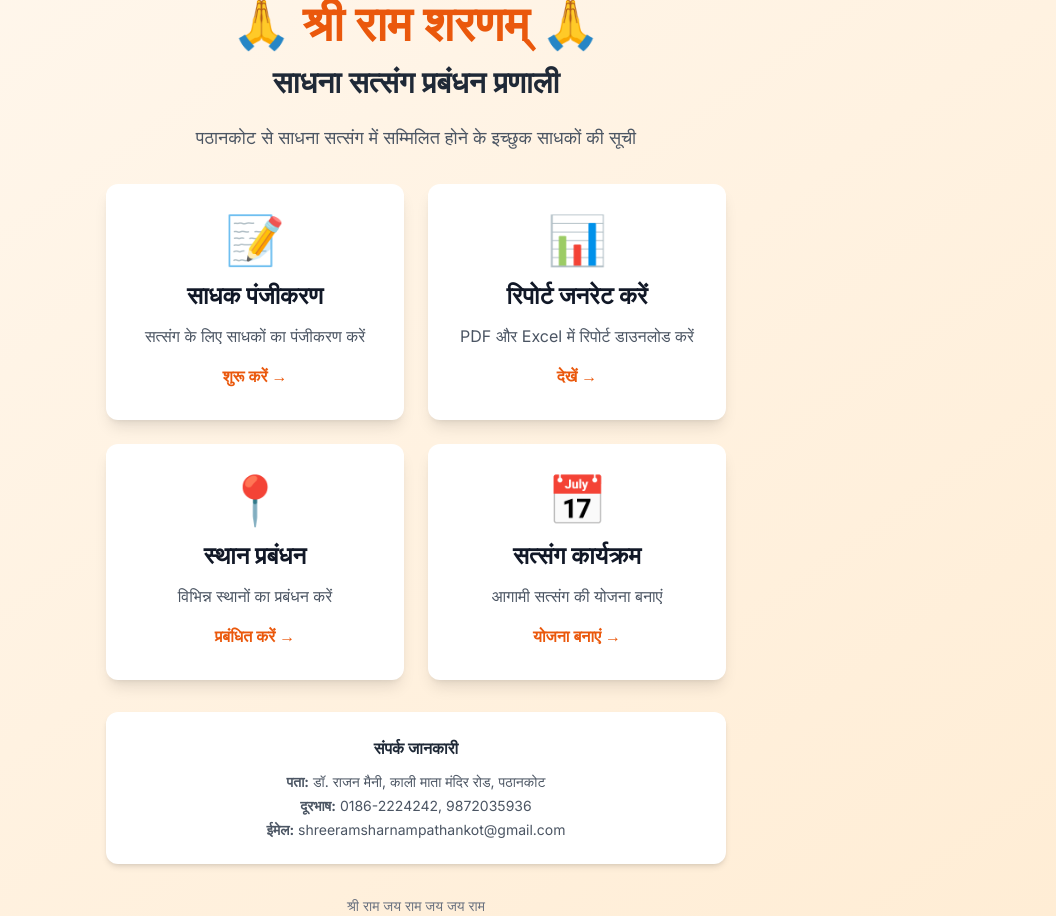
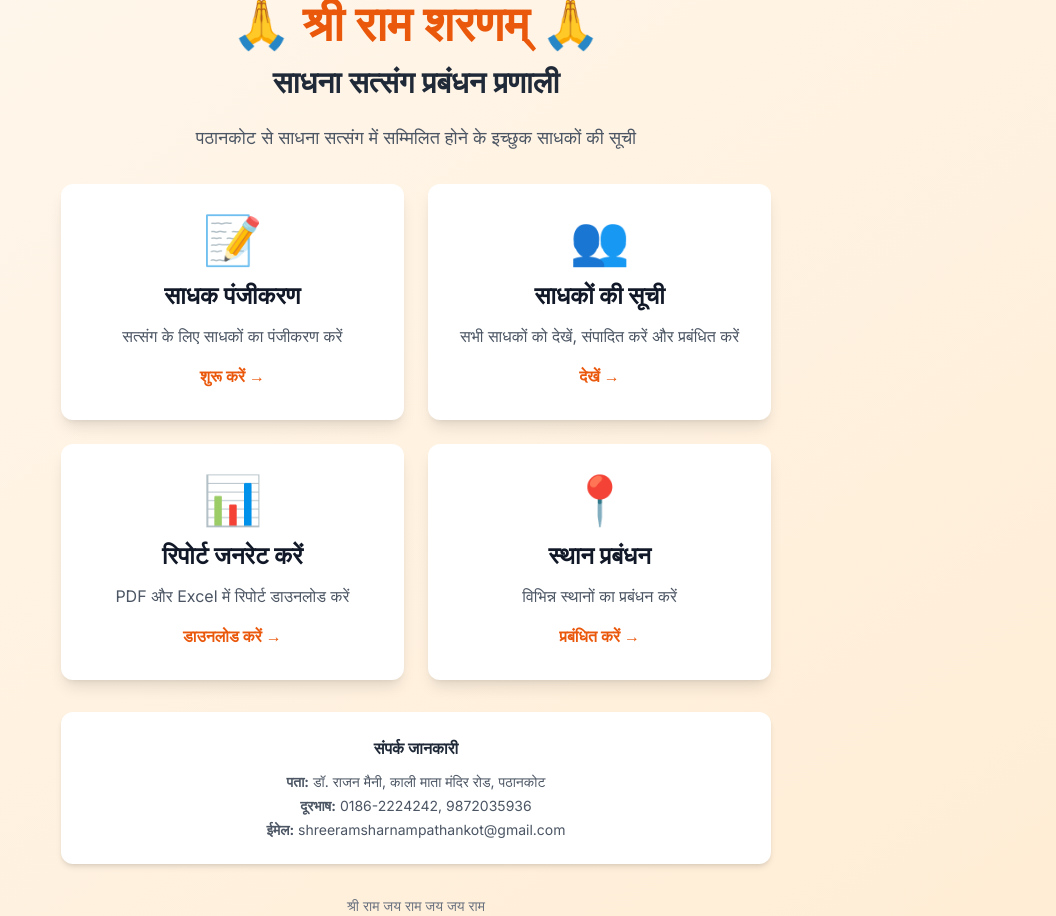
Before and after one commit to fmspathankot-spec/sadhana-satsang-portal, a Next.js app: page / in a window 1280 px wide. Shown: the whole page, without its empty margins (224-1280 px from the left). Built offline with nearby package versions, Linux system fonts and the light colour scheme.

Commit message:
feat: Update homepage with sadhaks list link

```diff
--- a/app/page.tsx
+++ b/app/page.tsx
@@ -31,6 +31,23 @@ export default function HomePage() {
             </div>
           </a>
 
+          {/* View All Sadhaks Card */}
+          <a
+            href="/sadhaks"
+            className="group bg-white rounded-xl shadow-lg p-8 hover:shadow-2xl transition-all transform hover:-translate-y-1"
+          >
+            <div className="text-5xl mb-4">👥</div>
+            <h3 className="text-2xl font-bold text-gray-900 mb-3">
+              साधकों की सूची
+            </h3>
+            <p className="text-gray-600 mb-4">
+              सभी साधकों को देखें, संपादित करें और प्रबंधित करें
+            </p>
+            <div className="text-orange-600 font-semibold group-hover:translate-x-2 transition-transform inline-block">
+              देखें →
+            </div>
+          </a>
+
           {/* Reports Card */}
           <a
             href="/reports"
@@ -44,7 +61,7 @@ export default function HomePage() {
               PDF और Excel में रिपोर्ट डाउनलोड करें
             </p>
             <div className="text-orange-600 font-semibold group-hover:translate-x-2 transition-transform inline-block">
-              देखें →
+              डाउनलोड करें →
             </div>
           </a>
 
@@ -62,23 +79,6 @@ export default function HomePage() {
             </p>
             <div className="text-orange-600 font-semibold group-hover:translate-x-2 transition-transform inline-block">
               प्रबंधित करें →
-            </div>
-          </a>
-
-          {/* Events Card */}
-          <a
-            href="/events"
-            className="group bg-white rounded-xl shadow-lg p-8 hover:shadow-2xl transition-all transform hover:-translate-y-1"
-          >
-            <div className="text-5xl mb-4">📅</div>
-            <h3 className="text-2xl font-bold text-gray-900 mb-3">
-              सत्संग कार्यक्रम
-            </h3>
-            <p className="text-gray-600 mb-4">
-              आगामी सत्संग की योजना बनाएं
-            </p>
-            <div className="text-orange-600 font-semibold group-hover:translate-x-2 transition-transform inline-block">
-              योजना बनाएं →
             </div>
           </a>
         </div>
```
